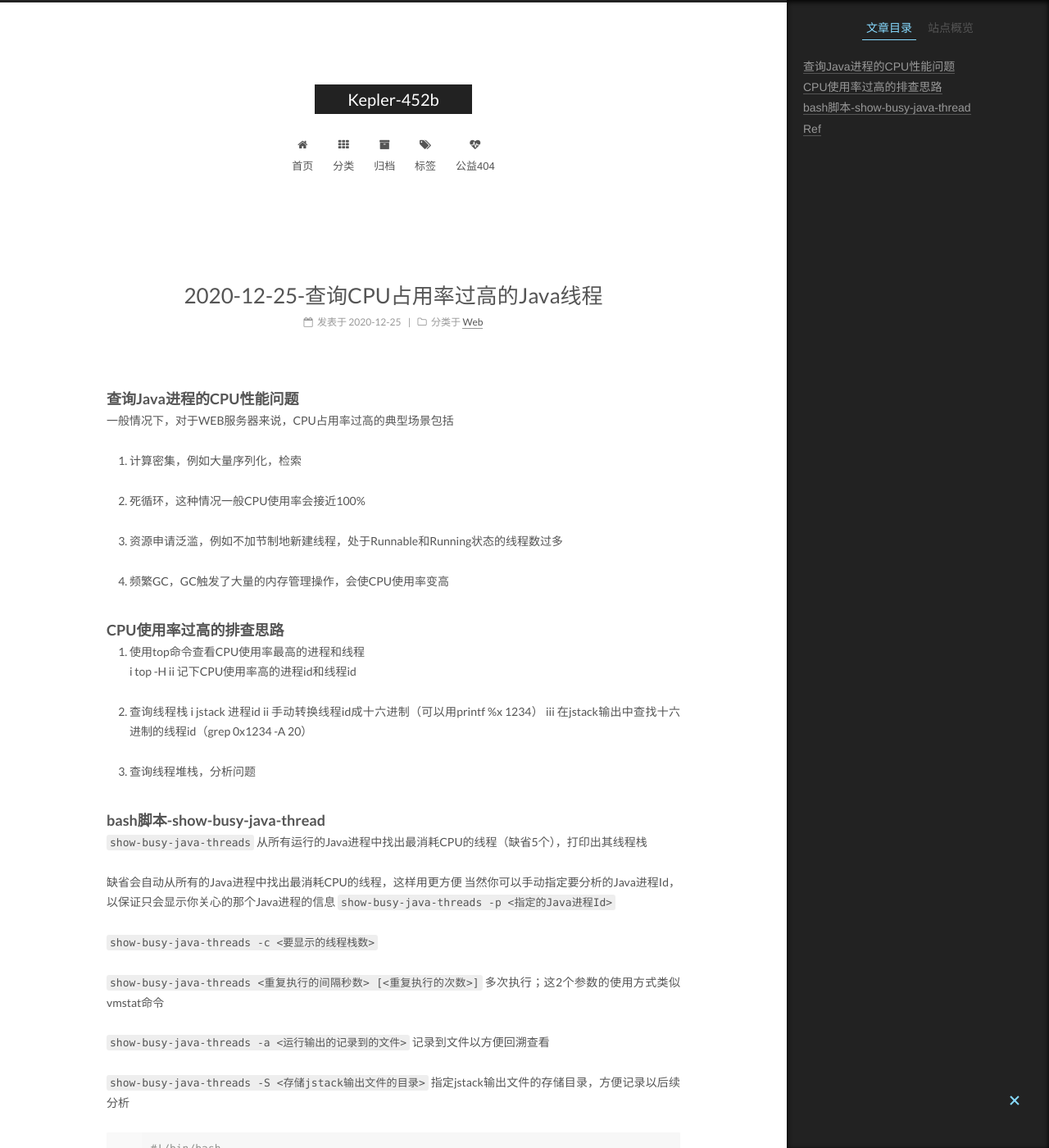
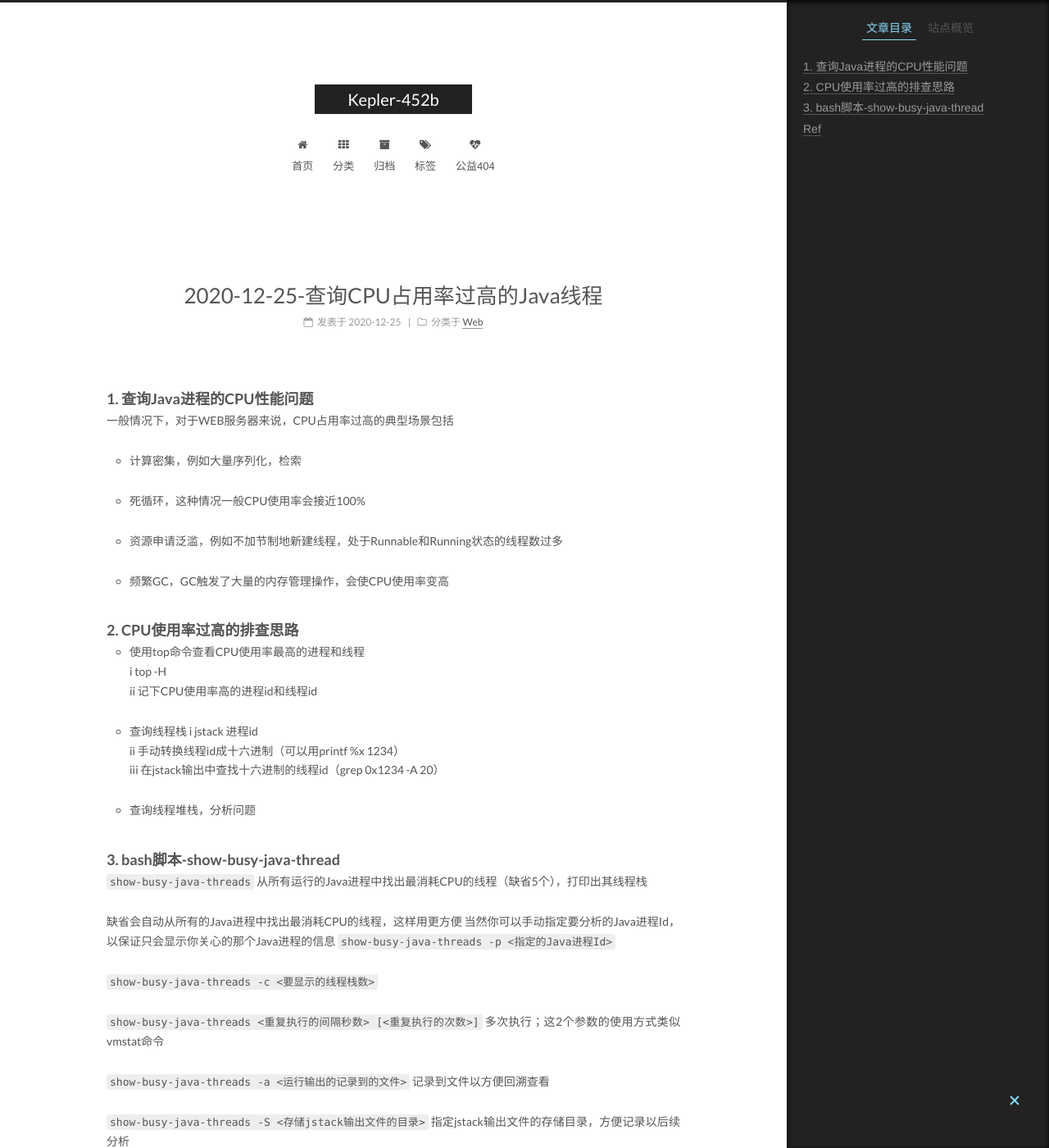
Before and after one commit to phaedo/blog, a Jekyll site: the page built from _posts/2020-12-25-查询CPU占用率过高的Java线程.md, in a window 1280 px wide and 1400 px high. Shown: the whole window at 82% size. Built offline with Jekyll 4.4.1, drawn with Linux system fonts in a browser that asks for light colours; comment, search, counter and statistics services are not loaded; part of the change alters nothing that is shown.

Commit message:
java的cpu问题排查

```diff
--- a/_posts/2020-12-25-查询CPU占用率过高的Java线程.md
+++ b/_posts/2020-12-25-查询CPU占用率过高的Java线程.md
@@ -7,31 +7,31 @@ tags: [java, jvm]
 description:
 ---
 
-### 查询Java进程的CPU性能问题
+### 1. 查询Java进程的CPU性能问题
 
 一般情况下，对于WEB服务器来说，CPU占用率过高的典型场景包括
-1. 计算密集，例如大量序列化，检索
+- 计算密集，例如大量序列化，检索
 
-2. 死循环，这种情况一般CPU使用率会接近100%
+- 死循环，这种情况一般CPU使用率会接近100%
 
-3. 资源申请泛滥，例如不加节制地新建线程，处于Runnable和Running状态的线程数过多
+- 资源申请泛滥，例如不加节制地新建线程，处于Runnable和Running状态的线程数过多
 
-4. 频繁GC，GC触发了大量的内存管理操作，会使CPU使用率变高
+- 频繁GC，GC触发了大量的内存管理操作，会使CPU使用率变高
 
-### CPU使用率过高的排查思路
+### 2. CPU使用率过高的排查思路
 
-1. 使用top命令查看CPU使用率最高的进程和线程
+- 使用top命令查看CPU使用率最高的进程和线程
     i top -H
     ii 记下CPU使用率高的进程id和线程id
 
-2. 查询线程栈
+- 查询线程栈
     i jstack 进程id
     ii 手动转换线程id成十六进制（可以用printf %x 1234）
     iii 在jstack输出中查找十六进制的线程id（grep 0x1234 -A 20）
 
-3. 查询线程堆栈，分析问题
+- 查询线程堆栈，分析问题
 
-### bash脚本-show-busy-java-thread
+### 3. bash脚本-show-busy-java-thread
 
 `show-busy-java-threads`
 从所有运行的Java进程中找出最消耗CPU的线程（缺省5个），打印出其线程栈
```
